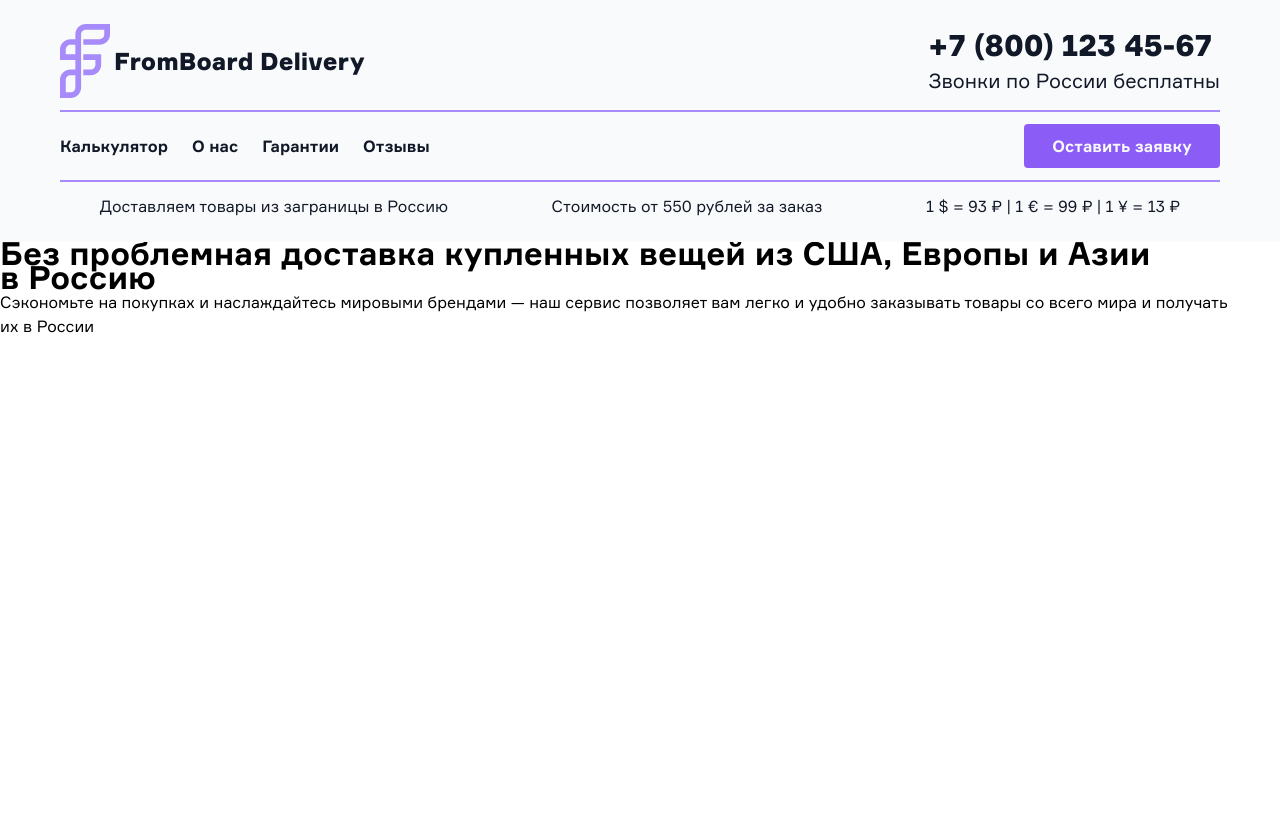
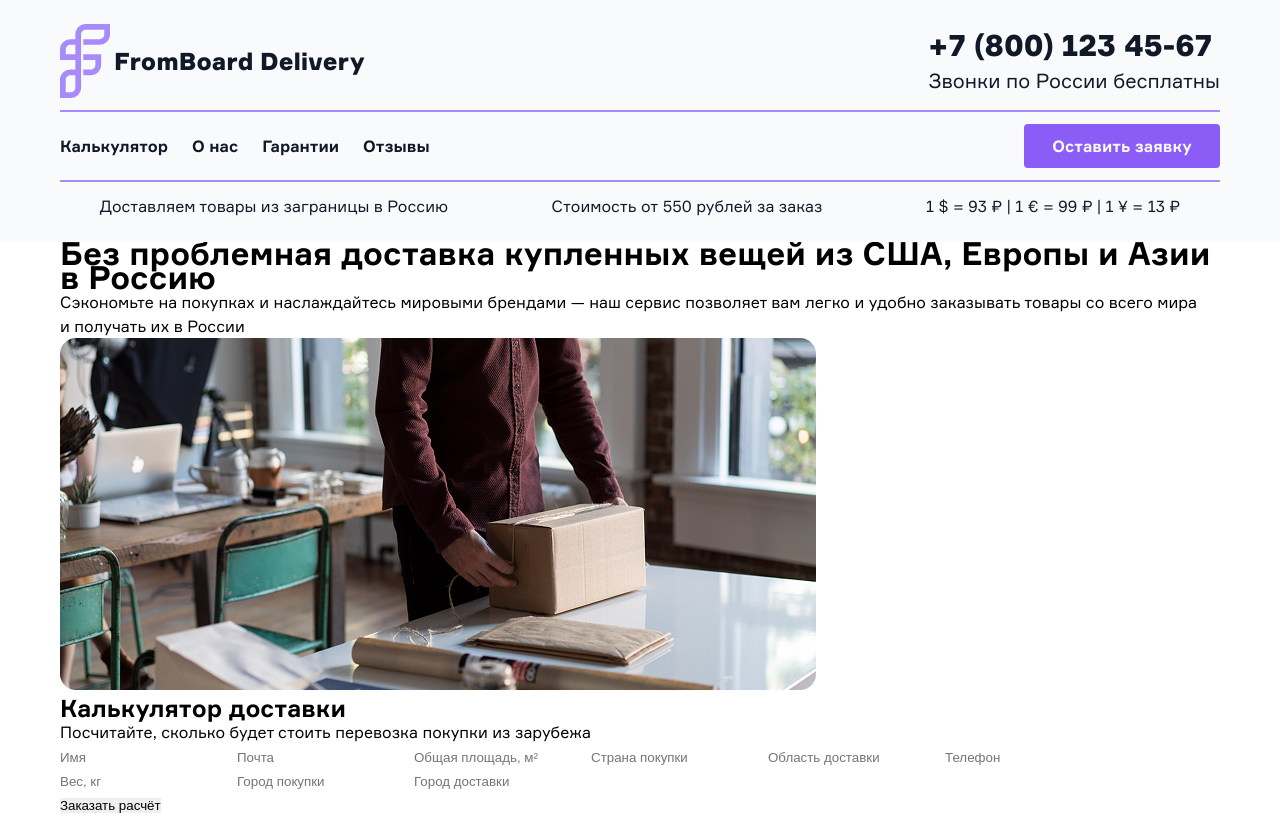
Before and after one commit to Aucismy/fromboard, a React (Create React App) app: page / in a window 1280 px wide. Built offline with nearby package versions, Linux system fonts and the light colour scheme.

Commit message:
Добавление форсы заказа расчета

```diff
--- a/src/components/mainpage/MainHero.jsx
+++ b/src/components/mainpage/MainHero.jsx
@@ -1,9 +1,14 @@
+import '../../styles/mainhero.css'
 import MainHeroInfo from "./MainHeroInfo"
+import MainShippingCalc from './MainShippingCalc'
 
 const MainHero = () => {
     return (
         <div className="main-hero">
-            <MainHeroInfo />
+            <div className="container">
+                <MainHeroInfo />
+                <MainShippingCalc />
+            </div>
         </div>
     )
 }
--- a/src/components/mainpage/MainHeroInfo.jsx
+++ b/src/components/mainpage/MainHeroInfo.jsx
@@ -1,11 +1,11 @@
-
+import heroPicture from '../../resources/img/mainhero_picture.png'
 
 const MainHeroInfo = () => {
     return (
         <div className="main-hero-info">
             <h1>Без проблемная доставка купленных вещей из США, Европы и Азии в Россию</h1>
             <p>Сэкономьте на покупках и наслаждайтесь мировыми брендами — наш сервис позволяет вам легко и удобно заказывать товары со всего мира и получать их в России</p>
-            <img src="" alt="" />
+            <img src={heroPicture} alt="main_hero_picture" />
         </div>
     )
 }
--- /dev/null
+++ b/src/components/mainpage/MainShippingCalc.jsx
@@ -0,0 +1,27 @@
+
+
+const MainShippingCalc = () => {
+    return (
+        <div className="main-shipping-calc">
+
+            <form action="" className="main-form">
+                <h2>Калькулятор доставки</h2>
+                <p>Посчитайте, сколько будет стоить перевозка покупки из зарубежа</p>
+                <div className="enter-data">
+                    <input className="form-input-name" type="text" placeholder="Имя" />
+                    <input className="form-input-mail" type="text" placeholder="Почта" />
+                    <input className="form-input-square" type="text" placeholder="Общая площадь, м²" />
+                    <input className="form-input-country" type="text" placeholder="Страна покупки" />
+                    <input className="form-input-area" type="text" placeholder="Область доставки" />
+                    <input className="form-input-phone" type="text" placeholder="Телефон" />
+                    <input className="form-input-weight" type="text" placeholder="Вес, кг" />
+                    <input className="form-input-sity-buy" type="text" placeholder="Город покупки" />
+                    <input className="form-input-sity-delivery" type="text" placeholder="Город доставки" />
+                </div>
+                <input type="submit" value="Заказать расчёт" />
+            </form>
+        </div>
+    )
+}
+
+export default MainShippingCalc
```
Also changed, not shown: src/resources/img/mainhero_picture.png (added), src/styles/mainhero.css (added).
